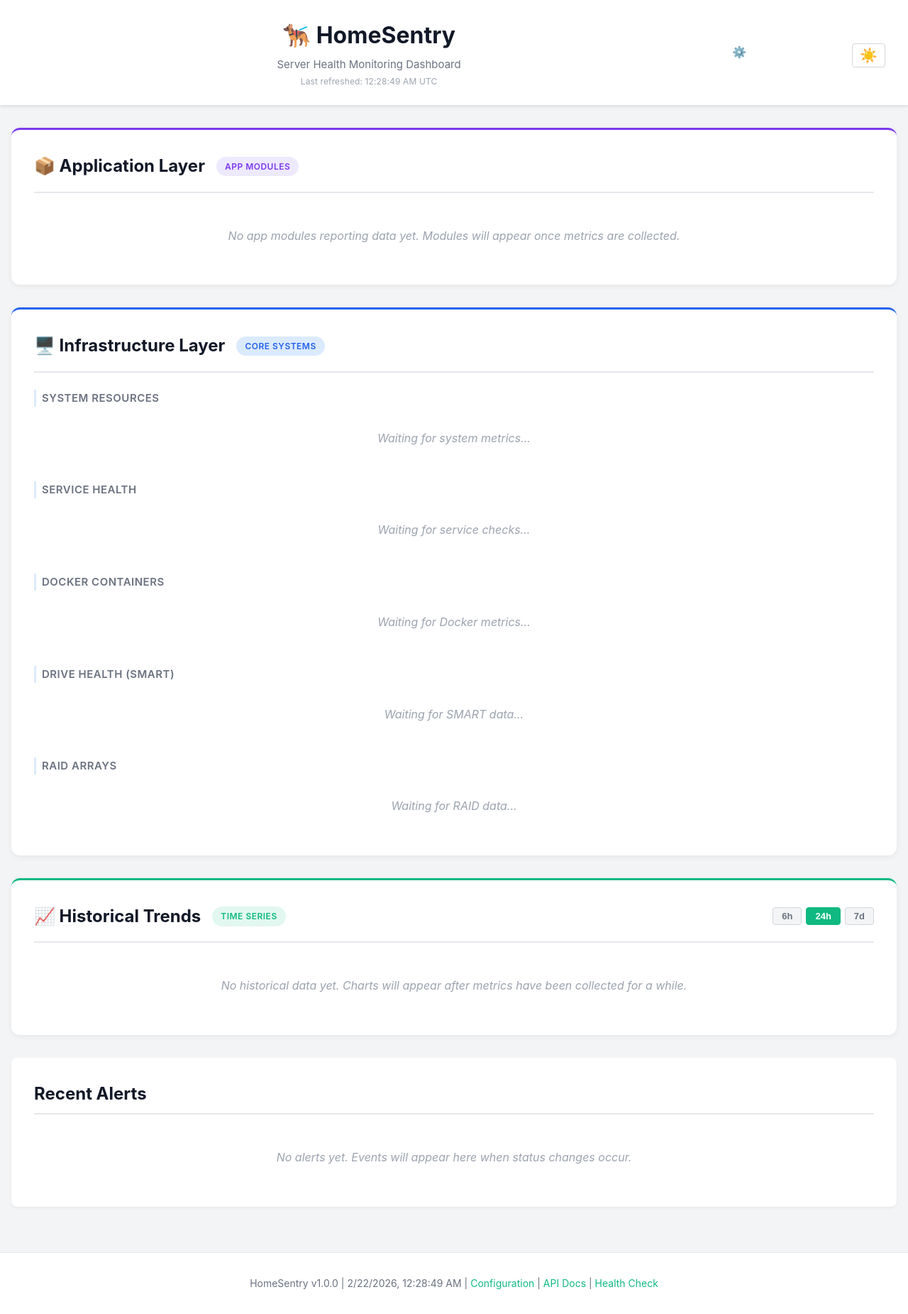
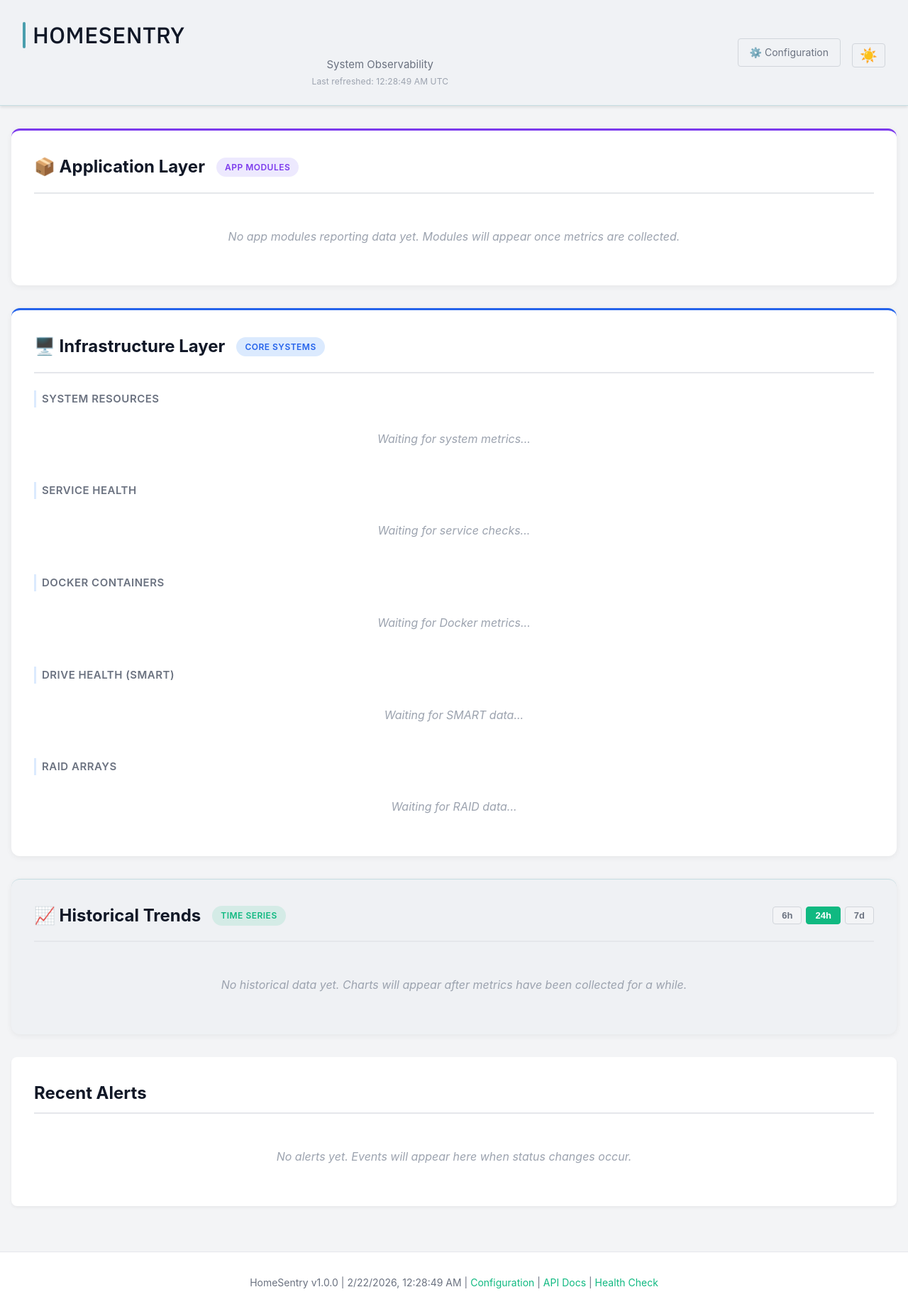
Before and after one commit to BigLangerStyle/homesentry, a FastAPI app: page / in a window 1280 px wide. Shown: the whole page at 71% size. After the commit the page ends 1815 px from the top, so only its background shows below. Run offline with FastAPI, Linux system fonts and the light colour scheme; data that the repository does not hold is empty; parts of the project's set-up code (start-up, migrations or seed data) failed here and were passed over.

Commit message:
feat: command center redesign — header identity + dashboard polish
- Header: remove dog emoji, add vertical spine mark, HOMESENTRY wordmark
- Header: IBM Plex Sans font, System Observability subtitle, darker bg + divider
- Recent Alerts: vertical timeline connector, collapse to 8 with expand
- Chart section: distinct tonal background treatment
- Status strip: wider + more saturated, WARN has structural distinction
- Cards: hover elevation (transform + shadow)

```diff
--- a/app/static/styles.css
+++ b/app/static/styles.css
@@ -47,6 +47,24 @@
 
     /* Shadows (intensify in dark mode) */
     --shadow-sm: 0 2px 4px rgba(0, 0, 0, 0.1);
+
+    /* Command center accent — desaturated teal/cool cyan */
+    --accent-spine: #4a9ead;
+    --accent-spine-border: rgba(74, 158, 173, 0.25);
+
+    /* Header background (slightly darker than main bg) */
+    --bg-header: #f0f2f5;
+
+    /* Trends section background (tonal shift from card bg) */
+    --bg-trends: #eff1f4;
+
+    /* Status strip colors — slightly more saturated */
+    --color-ok-vivid: #0ea472;
+    --color-warn-vivid: #e8960a;
+    --color-fail-vivid: #e53030;
+
+    /* WARN card tint */
+    --bg-warn-tint: rgba(245, 158, 11, 0.03);
 }
 
 /* Dark Mode Overrides */
@@ -91,19 +120,37 @@ body {
    ======================================== */
 
 header {
-    background: var(--bg-primary);
+    background: var(--bg-header);
     padding: var(--spacing-lg) var(--spacing-xl);
     text-align: center;
     box-shadow: var(--shadow-sm);
+    border-bottom: 1px solid var(--accent-spine-border);
     position: sticky;
     top: 0;
     z-index: 100;
 }
 
 header h1 {
+    font-family: 'IBM Plex Sans', Inter, system-ui, sans-serif;
     font-size: 2rem;
+    font-weight: 500;
+    letter-spacing: 0.5px;
     margin-bottom: 0.25rem;
     color: var(--text-primary);
+    display: flex;
+    align-items: center;
+    gap: 10px;
+}
+
+/* Structural spine mark to left of wordmark */
+.header-spine {
+    display: inline-block;
+    width: 4px;
+    height: 1.15em;
+    background: var(--accent-spine);
+    border-radius: 2px;
+    vertical-align: middle;
+    flex-shrink: 0;
 }
 
 .header-subtitle {
@@ -661,9 +698,10 @@ footer a:hover {
    Historical Trends — Chart Section
    ======================================== */
 
-/* Trends layer: green top-border accent to distinguish from app/infra layers */
+/* Trends layer: distinct tonal background to reinforce "analytical view vs status view" */
 .trends-layer {
-    border-top: 3px solid var(--color-ok);
+    background-color: var(--bg-trends);
+    border-top: 1px solid var(--accent-spine-border);
 }
 
 .trends-badge {
--- a/app/templates/dashboard.html
+++ b/app/templates/dashboard.html
@@ -5,6 +5,9 @@
     <meta name="viewport" content="width=device-width, initial-scale=1.0">
     <title>HomeSentry Dashboard</title>
     <link rel="stylesheet" href="/static/styles.css">
+    <!-- IBM Plex Sans for wordmark typography -->
+    <link rel="preconnect" href="https://fonts.googleapis.com">
+    <link href="https://fonts.googleapis.com/css2?family=IBM+Plex+Sans:wght@400;500&display=swap" rel="stylesheet">
     <!-- No meta refresh - JavaScript handles polling now -->
     <!-- Chart.js for historical trend charts -->
     <script src="https://cdnjs.cloudflare.com/ajax/libs/Chart.js/4.4.1/chart.umd.min.js"></script>
@@ -32,19 +35,19 @@
             font-size: 0.75rem;
         }
         .config-link {
-            padding: 0.75rem 1.5rem;
-            background: var(--primary-color);
-            color: white;
+            padding: 0.5rem 1rem;
+            background: transparent;
+            color: var(--text-secondary);
             text-decoration: none;
             border-radius: 4px;
-            font-weight: 500;
-            transition: background-color 0.2s, transform 0.1s;
-            border: 2px solid var(--primary-color);
+            font-weight: 400;
+            font-size: 0.875rem;
+            transition: color 0.2s, border-color 0.2s;
+            border: 1px solid var(--border-medium);
         }
         .config-link:hover {
-            background: var(--primary-hover);
-            border-color: var(--primary-hover);
-            transform: translateY(-1px);
+            color: var(--text-primary);
+            border-color: var(--text-secondary);
         }
     </style>
 </head>
@@ -52,8 +55,8 @@
     <header>
         <div class="header-content">
             <div class="header-left">
-                <h1>🐕‍🦺 HomeSentry</h1>
-                <p class="header-subtitle">Server Health Monitoring Dashboard</p>
+                <h1><span class="header-spine" aria-hidden="true"></span>HOMESENTRY</h1>
+                <p class="header-subtitle">System Observability</p>
                 <p class="last-refreshed" id="last-refreshed">Last refreshed: —</p>
             </div>
             <div class="header-right">
@@ -190,6 +193,38 @@
         <a href="/docs" target="_blank">API Docs</a> |
         <a href="/healthz" target="_blank">Health Check</a></p>
     </footer>
+
+    <!-- Recent Alerts collapse: show 8, hide rest with expandable button -->
+    <script>
+    (function() {
+        var items = document.querySelectorAll(".events-list .event-item");
+        var SHOW_LIMIT = 8;
+        if (items.length <= SHOW_LIMIT) return;
+
+        // Hide items beyond limit
+        for (var i = SHOW_LIMIT; i < items.length; i++) {
+            items[i].style.display = "none";
+        }
+
+        // Create expand button
+        var hiddenCount = items.length - SHOW_LIMIT;
+        var btn = document.createElement("button");
+        btn.className = "events-expand-btn";
+        btn.textContent = "Show " + hiddenCount + " more";
+        var expanded = false;
+
+        btn.addEventListener("click", function() {
+            expanded = !expanded;
+            for (var i = SHOW_LIMIT; i < items.length; i++) {
+                items[i].style.display = expanded ? "" : "none";
+            }
+            btn.textContent = expanded ? "Show less" : "Show " + hiddenCount + " more";
+        });
+
+        var list = document.querySelector(".events-list");
+        list.parentNode.insertBefore(btn, list.nextSibling);
+    })();
+    </script>
 
     <!-- ============================================================
          DASHBOARD JAVASCRIPT
```
Also changed, not shown: other parts of app/static/styles.css (+92 -35 lines), PROJECT_SUMMARY.md (+6 -0 lines), CHANGELOG.md.
